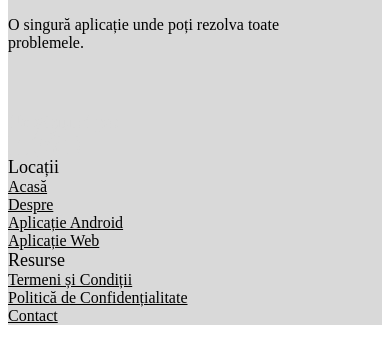
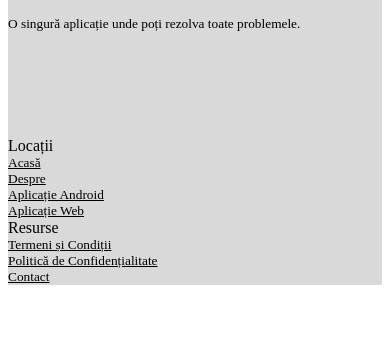
Before and after one commit to taskrealm/taskrealm.github.io, a website built with Parcel: page components/footer.html in a window 390 px wide. Shown: the part 83-446 px from the top of the page. Built offline with nearby package versions, Linux system fonts and the light colour scheme; files whose address does not match are found by name.

Commit message:
css update

```diff
--- a/components/footer.css
+++ b/components/footer.css
@@ -136,43 +136,11 @@
     width: 100%;
   }
   .footer-text {
-    font-size: large;
+    font-size: medium;
   }
   .footer-links {
     width: 100%;
     margin-bottom: var(--dl-space-space-threeunits);
-  }
-  .footer-text2 {
-    font-size: x-large;
-  }
-  .footer-link {
-    font-size: large;
-  }
-  .footer-link1 {
-    font-size: large;
-  }
-  .footer-link2 {
-    font-size: large;
-  }
-  .footer-link3 {
-    font-size: large;
-  }
-  .footer-text3 {
-    font-size: x-large;
-  }
-  .footer-link4 {
-    font-size: large;
-  }
-  .footer-link5 {
-    font-size: large;
-  }
-  .footer-link6 {
-    font-size: large;
-  }
-}
-@media(max-width: 767px) {
-  .footer-text {
-    font-size: medium;
   }
   .footer-text2 {
     font-size: large;
@@ -202,6 +170,38 @@
     font-size: medium;
   }
 }
+@media(max-width: 767px) {
+  .footer-text {
+    font-size: smaller;
+  }
+  .footer-text2 {
+    font-size: medium;
+  }
+  .footer-link {
+    font-size: smaller;
+  }
+  .footer-link1 {
+    font-size: smaller;
+  }
+  .footer-link2 {
+    font-size: smaller;
+  }
+  .footer-link3 {
+    font-size: smaller;
+  }
+  .footer-text3 {
+    font-size: medium;
+  }
+  .footer-link4 {
+    font-size: smaller;
+  }
+  .footer-link5 {
+    font-size: smaller;
+  }
+  .footer-link6 {
+    font-size: smaller;
+  }
+}
 @media(max-width: 479px) {
   .footer-links {
     flex-wrap: wrap;
--- a/home.css
+++ b/home.css
@@ -51,6 +51,12 @@
   margin-bottom: 0px;
 }
 @media(max-width: 991px) {
+  .feature-card-text {
+    font-size: x-large;
+  }
+  .feature-card-text1 {
+    font-size: medium;
+  }
   .feature-card-root-class-name {
     flex: 1 1 auto;
     max-width: 300px;
@@ -67,6 +73,12 @@
 @media(max-width: 767px) {
   .feature-card-card {
     width: 50%;
+  }
+  .feature-card-text {
+    font-size: large;
+  }
+  .feature-card-text1 {
+    font-size: smaller;
   }
   .feature-card-root-class-name {
     flex: 1 1 auto;
@@ -160,13 +172,13 @@
     font-size: x-large;
   }
   .feature-card-multi-text1 {
-    font-size: large;
+    font-size: medium;
   }
   .feature-card-multi-text2 {
-    font-size: large;
+    font-size: medium;
   }
   .feature-card-multi-text3 {
-    font-size: large;
+    font-size: medium;
   }
   .feature-card-multi-root-class-name {
     flex: 1 1 auto;
@@ -183,13 +195,13 @@
     font-size: large;
   }
   .feature-card-multi-text1 {
-    font-size: medium;
+    font-size: smaller;
   }
   .feature-card-multi-text2 {
-    font-size: medium;
+    font-size: smaller;
   }
   .feature-card-multi-text3 {
-    font-size: medium;
+    font-size: smaller;
   }
   .feature-card-multi-root-class-name {
     flex: 1 1 auto;
@@ -208,13 +220,13 @@
     font-size: large;
   }
   .feature-card-multi-text1 {
-    font-size: medium;
+    font-size: smaller;
   }
   .feature-card-multi-text2 {
-    font-size: medium;
+    font-size: smaller;
   }
   .feature-card-multi-text3 {
-    font-size: medium;
+    font-size: smaller;
   }
   .feature-card-multi-root-class-name {
     flex: 1;
@@ -360,43 +372,11 @@
     width: 100%;
   }
   .footer-text {
-    font-size: large;
+    font-size: medium;
   }
   .footer-links {
     width: 100%;
     margin-bottom: var(--dl-space-space-threeunits);
-  }
-  .footer-text2 {
-    font-size: x-large;
-  }
-  .footer-link {
-    font-size: large;
-  }
-  .footer-link1 {
-    font-size: large;
-  }
-  .footer-link2 {
-    font-size: large;
-  }
-  .footer-link3 {
-    font-size: large;
-  }
-  .footer-text3 {
-    font-size: x-large;
-  }
-  .footer-link4 {
-    font-size: large;
-  }
-  .footer-link5 {
-    font-size: large;
-  }
-  .footer-link6 {
-    font-size: large;
-  }
-}
-@media(max-width: 767px) {
-  .footer-text {
-    font-size: medium;
   }
   .footer-text2 {
     font-size: large;
@@ -424,6 +404,38 @@
   }
   .footer-link6 {
     font-size: medium;
+  }
+}
+@media(max-width: 767px) {
+  .footer-text {
+    font-size: smaller;
+  }
+  .footer-text2 {
+    font-size: medium;
+  }
+  .footer-link {
+    font-size: smaller;
+  }
+  .footer-link1 {
+    font-size: smaller;
+  }
+  .footer-link2 {
+    font-size: smaller;
+  }
+  .footer-link3 {
+    font-size: smaller;
+  }
+  .footer-text3 {
+    font-size: medium;
+  }
+  .footer-link4 {
+    font-size: smaller;
+  }
+  .footer-link5 {
+    font-size: smaller;
+  }
+  .footer-link6 {
+    font-size: smaller;
   }
 }
 @media(max-width: 479px) {
@@ -799,58 +811,6 @@
     padding-right: 0px;
   }
   .home-text {
-    font-size: xx-large;
-  }
-  .home-text02 {
-    font-size: large;
-  }
-  .home-text03 {
-    font-size: large;
-  }
-  .home-text05 {
-    font-size: large;
-  }
-  .home-max-width2 {
-    position: relative;
-  }
-  .home-text06 {
-    font-size: xx-large;
-  }
-  .home-cards-container {
-    position: relative;
-    align-items: flex-start;
-  }
-  .home-text08 {
-    font-size: xx-large;
-  }
-  .home-text10 {
-    font-size: large;
-  }
-  .home-max-width4 {
-    flex-direction: column;
-  }
-  .home-text17 {
-    font-size: xx-large;
-  }
-  .home-text20 {
-    font-size: large;
-  }
-  .home-text21 {
-    font-size: large;
-  }
-  .home-text22 {
-    font-size: large;
-  }
-  .home-text25 {
-    font-size: large;
-  }
-  .home-image2 {
-    align-self: center;
-    max-height: 500px;
-  }
-}
-@media(max-width: 767px) {
-  .home-text {
     font-size: x-large;
   }
   .home-text02 {
@@ -862,18 +822,24 @@
   .home-text05 {
     font-size: medium;
   }
+  .home-max-width2 {
+    position: relative;
+  }
   .home-text06 {
     font-size: x-large;
   }
   .home-cards-container {
-    flex-wrap: wrap;
-    justify-content: space-between;
+    position: relative;
+    align-items: flex-start;
   }
   .home-text08 {
     font-size: x-large;
   }
   .home-text10 {
     font-size: medium;
+  }
+  .home-max-width4 {
+    flex-direction: column;
   }
   .home-text17 {
     font-size: x-large;
@@ -890,6 +856,55 @@
   .home-text25 {
     font-size: medium;
   }
+  .home-image2 {
+    align-self: center;
+    max-height: 500px;
+  }
+}
+@media(max-width: 767px) {
+  .home-text {
+    font-size: large;
+  }
+  .home-text02 {
+    font-size: smaller;
+  }
+  .home-text03 {
+    font-size: smaller;
+  }
+  .home-text05 {
+    font-size: smaller;
+  }
+  .home-text06 {
+    font-size: large;
+  }
+  .home-cards-container {
+    flex-wrap: wrap;
+    justify-content: space-between;
+  }
+  .home-text08 {
+    font-size: large;
+  }
+  .home-text10 {
+    font-size: smaller;
+  }
+  .home-image1 {
+    height: var(--dl-size-size-medium);
+  }
+  .home-text17 {
+    font-size: large;
+  }
+  .home-text20 {
+    font-size: smaller;
+  }
+  .home-text21 {
+    font-size: smaller;
+  }
+  .home-text22 {
+    font-size: smaller;
+  }
+  .home-text25 {
+    font-size: smaller;
+  }
 }
 @media(max-width: 479px) {
   .home-image {
@@ -897,16 +912,16 @@
     height: 100px;
   }
   .home-text {
-    font-size: x-large;
+    font-size: large;
   }
   .home-text02 {
-    font-size: medium;
+    font-size: smaller;
   }
   .home-text03 {
-    font-size: medium;
+    font-size: smaller;
   }
   .home-text05 {
-    font-size: medium;
+    font-size: smaller;
   }
   .home-text06 {
     font-size: x-large;
@@ -915,24 +930,24 @@
     justify-content: center;
   }
   .home-text08 {
-    font-size: x-large;
+    font-size: large;
   }
   .home-text10 {
-    font-size: medium;
+    font-size: smaller;
   }
   .home-text17 {
-    font-size: x-large;
+    font-size: large;
   }
   .home-text20 {
-    font-size: medium;
+    font-size: smaller;
   }
   .home-text21 {
-    font-size: medium;
+    font-size: smaller;
   }
   .home-text22 {
-    font-size: medium;
+    font-size: smaller;
   }
   .home-text25 {
-    font-size: medium;
+    font-size: smaller;
   }
 }
```
Also changed, not shown: components/feature-card-multi.css (+9 -9 lines), components/feature-card.css (+12 -0 lines).
